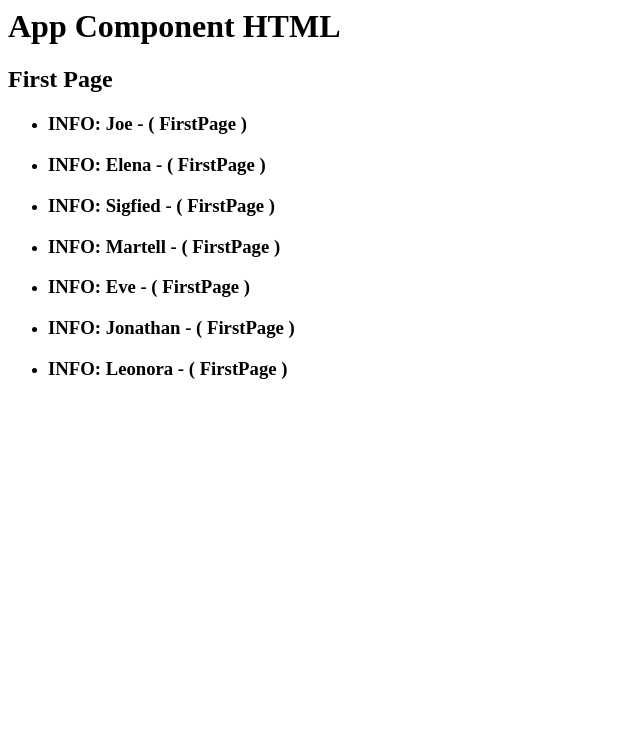
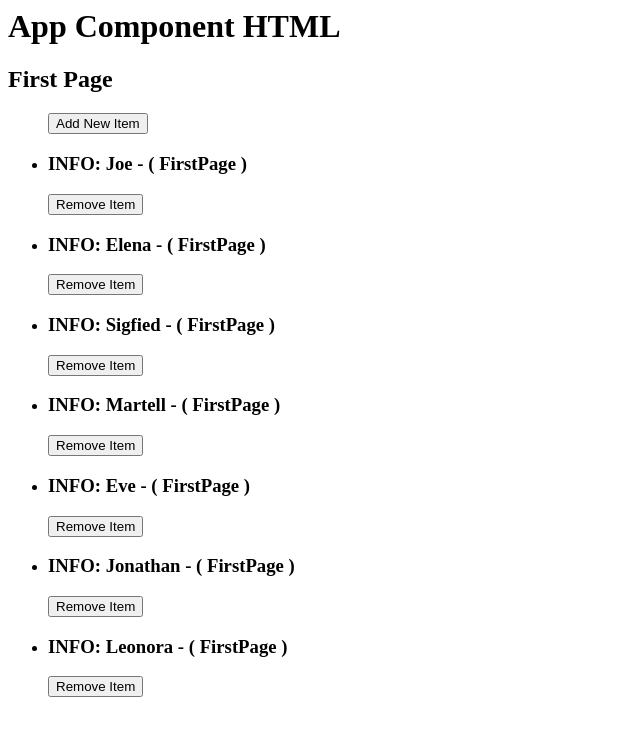
Before and after one commit to jatekpet76/angular-template-component-two-jtp, an Angular app: page / in a window 1280 px wide. Shown: the top 736 px of the page, without its empty margins (0-640 px from the left). Built offline with nearby package versions, Linux system fonts and the light colour scheme.

Commit message:
Remove and AddNewItem button added and works

```diff
--- a/src/app/list/list.component.html
+++ b/src/app/list/list.component.html
@@ -1,11 +1,13 @@
 
 <ul>
+  <button (click)="onAddNewItem()">Add New Item</button>
   <ng-container *ngFor="let item of items">
     <li>
       <ng-container
         [ngTemplateOutlet]="itemTemplate"
         [ngTemplateOutletContext]="{item: item}"
       ></ng-container>
+      <button (click)="onRemove($event, item)">Remove Item</button>
     </li>
   </ng-container>
 </ul>
--- a/src/app/list/list.component.ts
+++ b/src/app/list/list.component.ts
@@ -17,4 +17,13 @@ export class ListComponent implements OnInit {
   ngOnInit() {
   }
 
+  onRemove(event, item) {
+    console.log('onRemove', {event, item});
+
+    this.items = this.items.filter(obj => obj !== item);
+  }
+
+  onAddNewItem() {
+    this.items.push({id: this.items.length+1, name: new Date().toString(), type: 'NEW'});
+  }
 }
```
